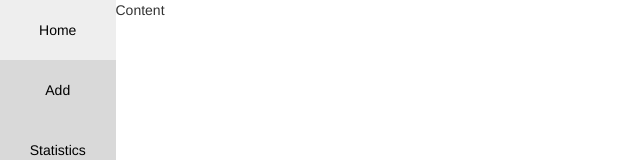
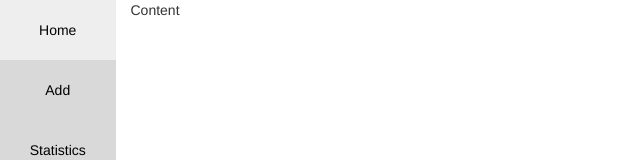
Before and after one commit to Svetuli-s-Organization/Finance-Manager, an Angular app: page / in a window 1280 px wide. Shown: the top 160 px of the page, without its empty margins (0-640 px from the left). Built offline with nearby package versions, Linux system fonts and the light colour scheme.

Commit message:
Wrapped the "router-outlet" in a div with id "main-content".

```diff
--- a/src/app/app.component.html
+++ b/src/app/app.component.html
@@ -6,6 +6,8 @@
       <li role="presentation"><a routerLink="/statistics">Statistics</a></li>
     </ul>
 
-    <router-outlet></router-outlet>
+    <div id="main-content" class="col-lg-11">
+      <router-outlet></router-outlet>
+    </div>
   </div>
 </div>
```
